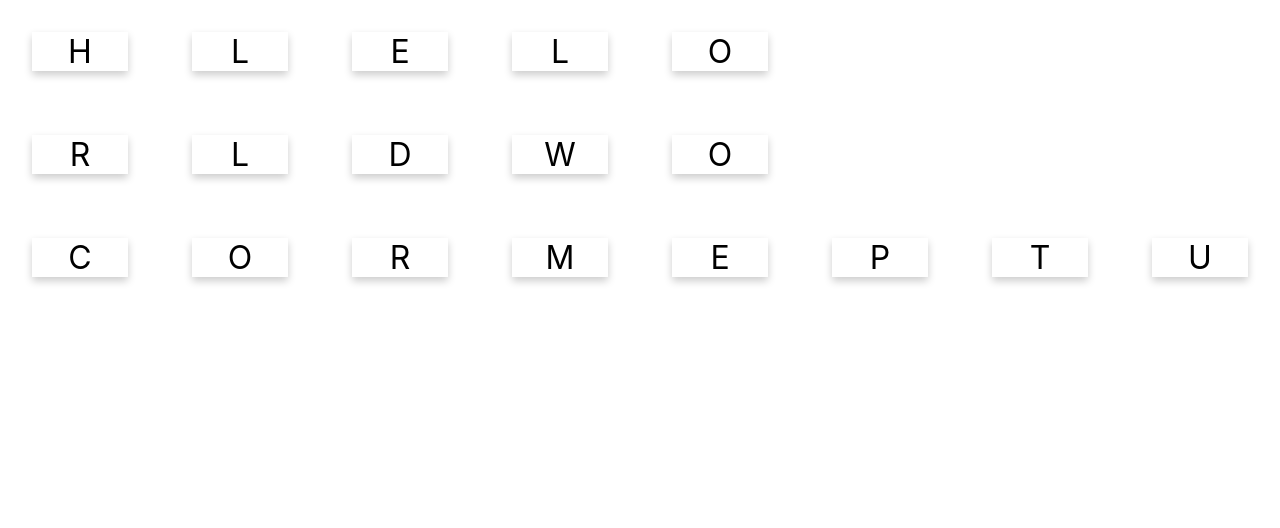
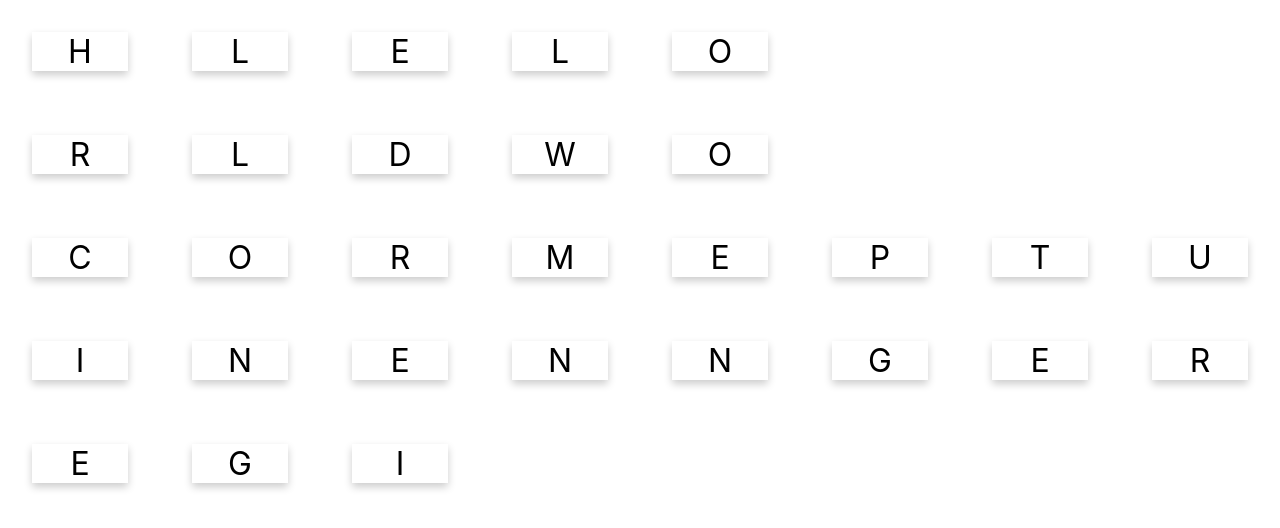
Before and after one commit to Walid6310110661/lab-3SA03-6310110661, a React (Create React App) app: page / in a window 1280 px wide. Shown: the top 528 px of the page. Built offline with nearby package versions, Linux system fonts and the light colour scheme.

Commit message:
part 7.3

```diff
--- a/src/App.js
+++ b/src/App.js
@@ -6,7 +6,7 @@ import WordCard from './WordCard';
 const word1 = "Hello";
 const word2 = "World";
 const word3 = "Computer";
-
+const word4 = "Engineering";
 
 function App() {
   return (
@@ -15,7 +15,7 @@ function App() {
         <WordCard value={word1}/>
         <WordCard value={word2}/>
         <WordCard value={word3}/>
-
+        <WordCard value={word4}/>
     </div>
   );
 }
```
